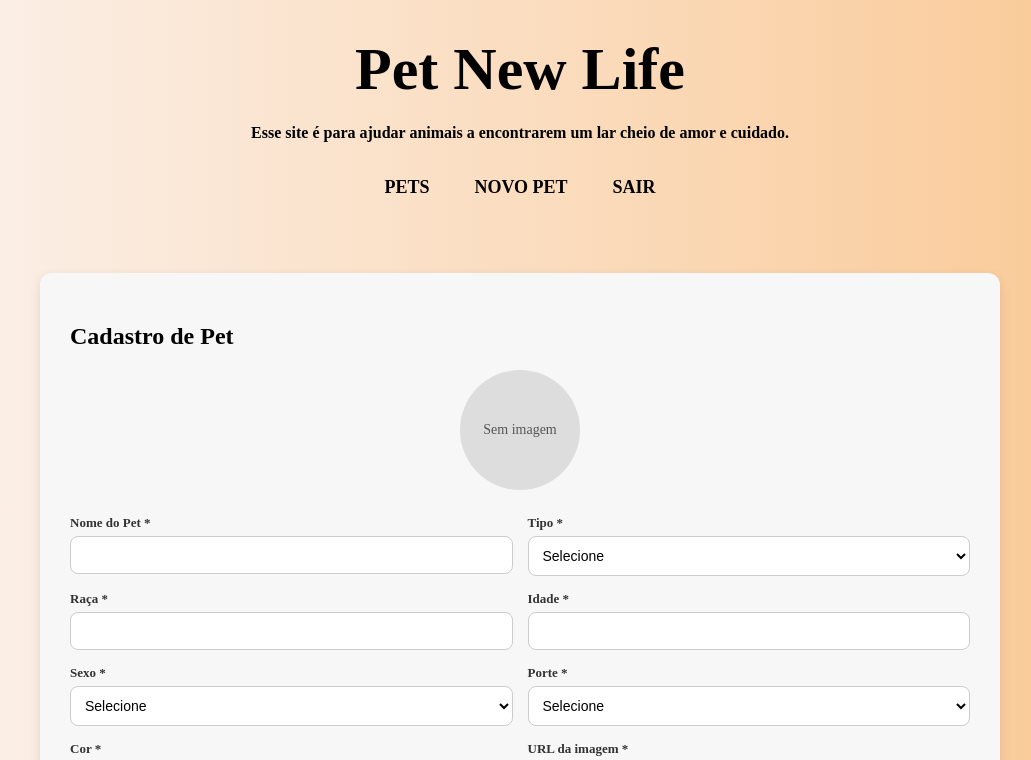
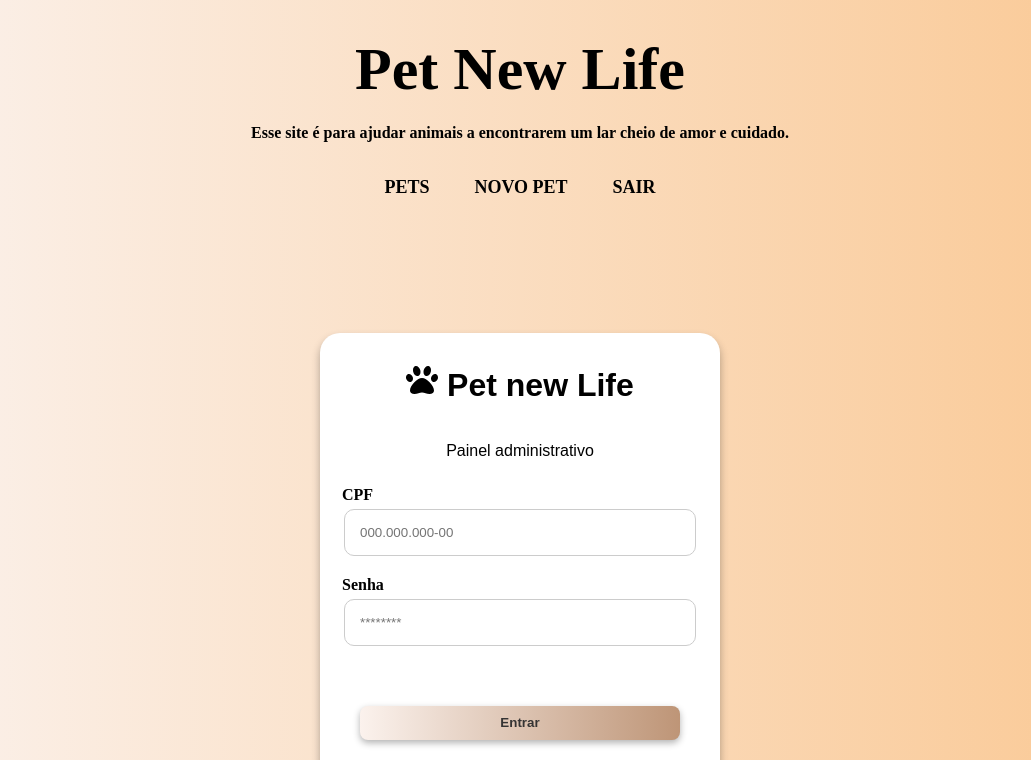
Before and after one commit to MariaAlbarado/pet_newlife_front, a React (Create React App) app: page / in a window 1280 px wide. Shown: the top 760 px of the page, without its empty margins (120-1151 px from the left). Built offline with nearby package versions, Linux system fonts and the light colour scheme.

Commit message:
Adiciona tela de login no App

```diff
--- a/src/App.js
+++ b/src/App.js
@@ -1,12 +1,13 @@
 import Menu from "./componentes/Menu";
 import CadastroPet from "./pages/CadastroPet";
 import "./App.css";
+import Login from "./pages/login";
 
 function App() {
   return (
     <>
       <Menu />
-      <CadastroPet />
+      <Login />
     </>
   );
 }
```
